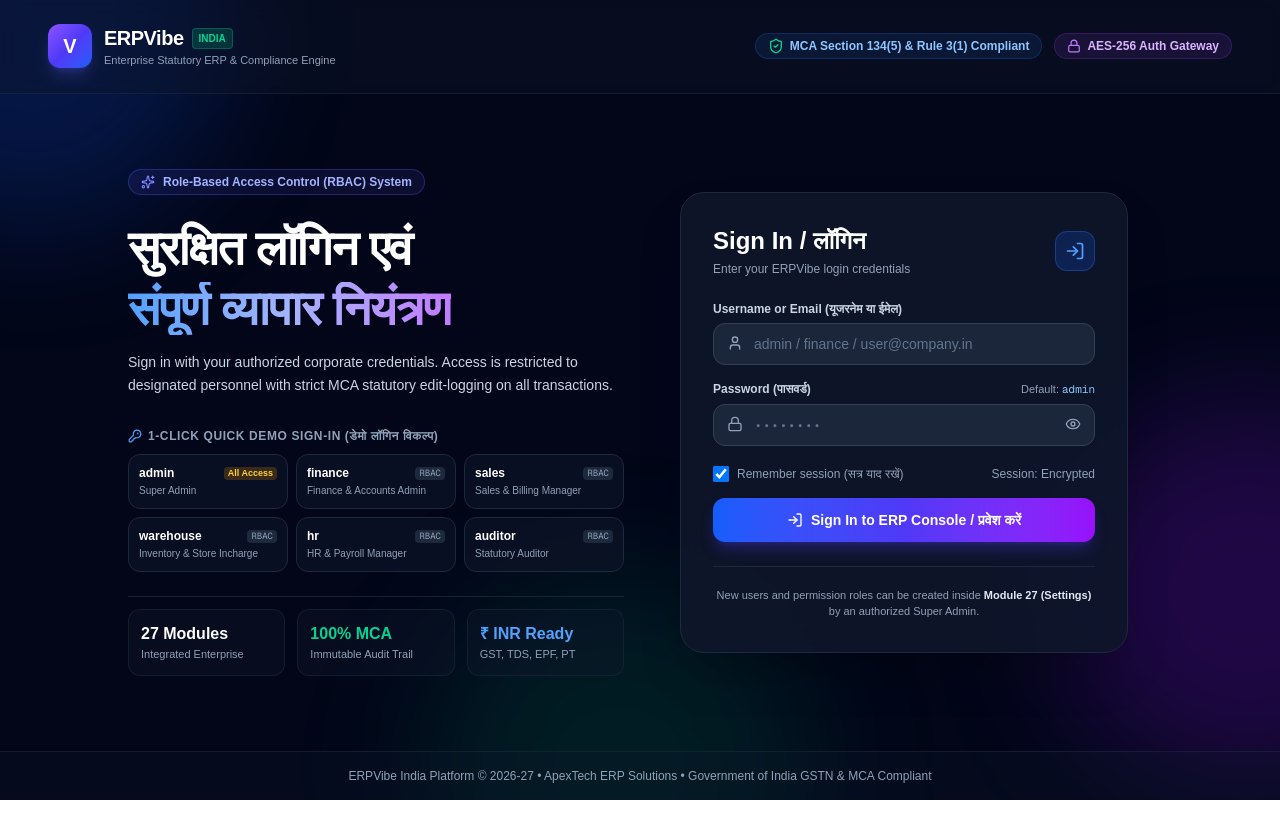
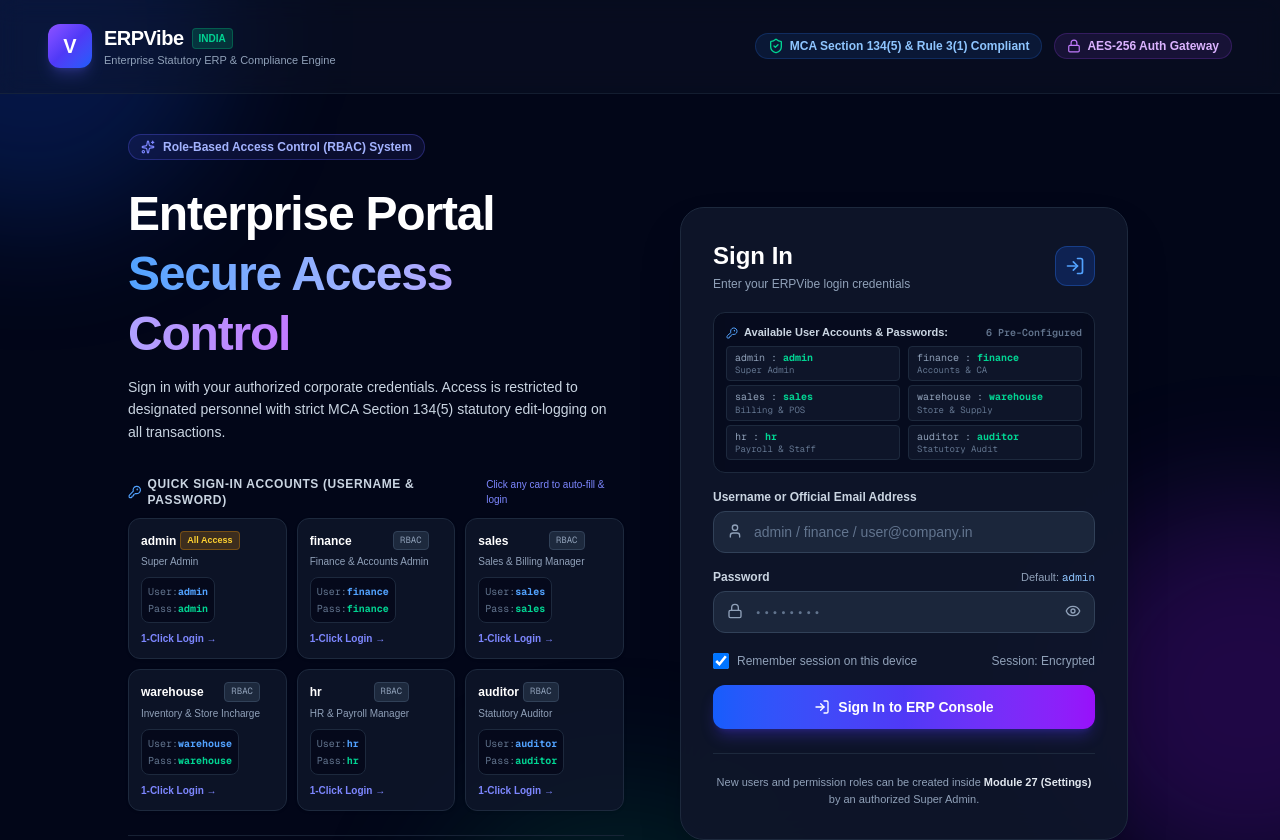
Before and after one commit to vipulbansal1224-wq/erpvibe, a Next.js app: page / in a window 1280 px wide. Shown: the top 840 px of the page. Before the commit the page ends 800 px from the top, so only its background shows below. Built offline with nearby package versions, Linux system fonts and the light colour scheme.

Commit message:
Convert login screen and user access management to 100% English with explicit username and password credentials showcase

```diff
--- a/src/components/auth/LoginView.tsx
+++ b/src/components/auth/LoginView.tsx
@@ -44,12 +44,12 @@ export function LoginView({ users, onLogin }: LoginViewProps) {
     );
 
     if (!matchedUser) {
-      setError("अमान्य यूजरनेम या पासवर्ड! कृपया सही विवरण दर्ज करें। (Invalid username or password)");
+      setError("Invalid username or password. Please verify your credentials and try again.");
       return;
     }
 
     if (matchedUser.status !== "Active") {
-      setError(`यह यूजर खाता वर्तमान में ${matchedUser.status} है। कृपया सिस्टम एडमिनिस्ट्रेटर से संपर्क करें।`);
+      setError(`This user account is currently ${matchedUser.status}. Please contact your system administrator.`);
       return;
     }
 
@@ -120,45 +120,65 @@ export function LoginView({ users, onLogin }: LoginViewProps) {
 
             <div>
               <h1 className="text-3xl sm:text-4xl lg:text-5xl font-black text-white tracking-tight leading-tight">
-                सुरक्षित लॉगिन एवं <br />
+                Enterprise Portal <br />
                 <span className="bg-gradient-to-r from-blue-400 via-indigo-300 to-purple-400 bg-clip-text text-transparent">
-                  संपूर्ण व्यापार नियंत्रण
+                  Secure Access Control
                 </span>
               </h1>
               <p className="mt-3 text-sm text-slate-300 leading-relaxed max-w-lg">
-                Sign in with your authorized corporate credentials. Access is restricted to designated personnel with strict MCA statutory edit-logging on all transactions.
+                Sign in with your authorized corporate credentials. Access is restricted to designated personnel with strict MCA Section 134(5) statutory edit-logging on all transactions.
               </p>
             </div>
 
             {/* Quick 1-Click Persona Logins */}
             <div className="space-y-2.5 pt-2">
-              <p className="text-xs font-bold text-slate-400 uppercase tracking-wider flex items-center gap-1.5">
+              <div className="flex items-center justify-between">
+                <p className="text-xs font-bold text-slate-300 uppercase tracking-wider flex items-center gap-1.5">
                   <KeyRound className="h-3.5 w-3.5 text-blue-400" />
-                1-Click Quick Demo Sign-In (डेमो लॉगिन विकल्प)
+                  Quick Sign-In Accounts (Username & Password)
                 </p>
-              <div className="grid grid-cols-2 sm:grid-cols-3 gap-2">
+                <span className="text-[10px] text-indigo-400 font-medium">Click any card to auto-fill & login</span>
+              </div>
+              <div className="grid grid-cols-2 sm:grid-cols-3 gap-2.5">
                 {users.map((u) => (
                   <button
                     key={u.id}
                     type="button"
                     onClick={() => handleQuickLogin(u)}
-                    className="text-left p-2.5 rounded-xl border border-slate-800 bg-slate-900/60 hover:bg-slate-800 hover:border-indigo-500/50 transition-all group"
+                    className="text-left p-3 rounded-xl border border-slate-800 bg-slate-900/80 hover:bg-slate-800 hover:border-indigo-500/60 transition-all group shadow-sm flex flex-col justify-between"
                   >
-                    <div className="flex items-center justify-between">
+                    <div>
+                      <div className="flex items-center justify-between gap-1 mb-1">
                         <span className="text-xs font-bold text-white group-hover:text-blue-300 truncate">
                           {u.username}
                         </span>
                         {u.allAccess ? (
-                        <span className="text-[9px] bg-amber-500/20 text-amber-300 px-1 py-0.2 rounded font-bold">
+                          <span className="text-[9px] bg-amber-500/20 text-amber-300 px-1.5 py-0.5 rounded font-bold border border-amber-500/30 shrink-0">
                             All Access
                           </span>
                         ) : (
-                        <span className="text-[9px] bg-slate-800 text-slate-400 px-1 py-0.2 rounded font-mono">
+                          <span className="text-[9px] bg-slate-800 text-slate-400 px-1.5 py-0.5 rounded font-mono border border-slate-700 shrink-0">
                             RBAC
                           </span>
                         )}
                       </div>
-                    <p className="text-[10px] text-slate-400 truncate mt-0.5">{u.role}</p>
+                      <p className="text-[10px] text-slate-400 truncate mb-2">{u.role}</p>
+                    </div>
+
+                    <div className="bg-slate-950/70 rounded-lg p-1.5 border border-slate-800 text-[10px] font-mono space-y-0.5">
+                      <div className="flex items-center justify-between text-slate-300">
+                        <span className="text-slate-500">User:</span>
+                        <span className="text-blue-400 font-bold">{u.username}</span>
+                      </div>
+                      <div className="flex items-center justify-between text-slate-300">
+                        <span className="text-slate-500">Pass:</span>
+                        <span className="text-emerald-400 font-bold">{u.password}</span>
+                      </div>
+                    </div>
+
+                    <p className="text-[10px] text-indigo-400 group-hover:text-indigo-300 mt-2 font-semibold text-center flex items-center justify-center gap-1">
+                      1-Click Login →
+                    </p>
                   </button>
                 ))}
               </div>
@@ -184,13 +204,56 @@ export function LoginView({ users, onLogin }: LoginViewProps) {
           {/* Right Login Form Card */}
           <div className="lg:col-span-6">
             <div className="w-full max-w-md mx-auto rounded-3xl border border-slate-800 bg-slate-900/90 p-8 shadow-2xl backdrop-blur-xl relative">
-              <div className="flex items-center justify-between mb-6">
+              <div className="flex items-center justify-between mb-5">
                 <div>
-                  <h2 className="text-xl sm:text-2xl font-bold text-white">Sign In / लॉगिन</h2>
+                  <h2 className="text-xl sm:text-2xl font-bold text-white">Sign In</h2>
                   <p className="text-xs text-slate-400 mt-1">Enter your ERPVibe login credentials</p>
                 </div>
                 <div className="flex h-10 w-10 items-center justify-center rounded-xl bg-blue-600/20 text-blue-400 border border-blue-500/30">
                   <LogIn className="h-5 w-5" />
+                </div>
+              </div>
+
+              {/* Login Credentials Reference Box */}
+              <div className="mb-4 rounded-xl border border-slate-800 bg-slate-950/60 p-3 text-xs">
+                <p className="font-semibold text-slate-300 text-[11px] mb-1.5 flex items-center justify-between">
+                  <span className="flex items-center gap-1.5">
+                    <KeyRound className="h-3 w-3 text-blue-400" />
+                    Available User Accounts & Passwords:
+                  </span>
+                  <span className="text-[10px] text-slate-500 font-mono">6 Pre-Configured</span>
+                </p>
+                <div className="grid grid-cols-2 gap-x-2 gap-y-1 text-[10px] font-mono">
+                  <div className="bg-slate-900/90 px-2 py-1 rounded border border-slate-800">
+                    <span className="text-slate-400">admin : </span>
+                    <span className="text-emerald-400 font-bold">admin</span>
+                    <span className="text-slate-500 block text-[9px]">Super Admin</span>
+                  </div>
+                  <div className="bg-slate-900/90 px-2 py-1 rounded border border-slate-800">
+                    <span className="text-slate-400">finance : </span>
+                    <span className="text-emerald-400 font-bold">finance</span>
+                    <span className="text-slate-500 block text-[9px]">Accounts & CA</span>
+                  </div>
+                  <div className="bg-slate-900/90 px-2 py-1 rounded border border-slate-800">
+                    <span className="text-slate-400">sales : </span>
+                    <span className="text-emerald-400 font-bold">sales</span>
+                    <span className="text-slate-500 block text-[9px]">Billing & POS</span>
+                  </div>
+                  <div className="bg-slate-900/90 px-2 py-1 rounded border border-slate-800">
+                    <span className="text-slate-400">warehouse : </span>
+                    <span className="text-emerald-400 font-bold">warehouse</span>
+                    <span className="text-slate-500 block text-[9px]">Store & Supply</span>
+                  </div>
+                  <div className="bg-slate-900/90 px-2 py-1 rounded border border-slate-800">
+                    <span className="text-slate-400">hr : </span>
+                    <span className="text-emerald-400 font-bold">hr</span>
+                    <span className="text-slate-500 block text-[9px]">Payroll & Staff</span>
+                  </div>
+                  <div className="bg-slate-900/90 px-2 py-1 rounded border border-slate-800">
+                    <span className="text-slate-400">auditor : </span>
+                    <span className="text-emerald-400 font-bold">auditor</span>
+                    <span className="text-slate-500 block text-[9px]">Statutory Audit</span>
+                  </div>
                 </div>
               </div>
 
@@ -204,7 +267,7 @@ export function LoginView({ users, onLogin }: LoginViewProps) {
               <form onSubmit={handleSubmit} className="space-y-4">
                 <div>
                   <label className="block text-xs font-semibold text-slate-300 mb-1.5">
-                    Username or Email (यूजरनेम या ईमेल)
+                    Username or Official Email Address
                   </label>
                   <div className="relative">
                     <User className="absolute left-3.5 top-3 h-4 w-4 text-slate-400" />
@@ -223,7 +286,7 @@ export function LoginView({ users, onLogin }: LoginViewProps) {
                 <div>
                   <div className="flex items-center justify-between mb-1.5">
                     <label className="text-xs font-semibold text-slate-300">
-                      Password (पासवर्ड)
+                      Password
                     </label>
                     <span className="text-[11px] text-slate-400">
                       Default: <code className="text-blue-300 font-mono">admin</code>
@@ -258,7 +321,7 @@ export function LoginView({ users, onLogin }: LoginViewProps) {
                       onChange={(e) => setRememberMe(e.target.checked)}
                       className="rounded border-slate-700 bg-slate-800 text-blue-600 focus:ring-blue-500 h-4 w-4"
                     />
-                    <span className="text-xs text-slate-400">Remember session (सत्र याद रखें)</span>
+                    <span className="text-xs text-slate-400">Remember session on this device</span>
                   </label>
                   <span className="text-xs text-slate-400 font-medium">Session: Encrypted</span>
                 </div>
@@ -268,7 +331,7 @@ export function LoginView({ users, onLogin }: LoginViewProps) {
                   className="w-full rounded-xl bg-gradient-to-r from-blue-600 via-indigo-600 to-purple-600 hover:from-blue-500 hover:to-purple-500 py-3 text-sm font-bold text-white shadow-lg shadow-indigo-600/30 transition-all flex items-center justify-center gap-2 mt-2"
                 >
                   <LogIn className="h-4 w-4" />
-                  Sign In to ERP Console / प्रवेश करें
+                  Sign In to ERP Console
                 </button>
               </form>
 
--- a/src/components/layout/Header.tsx
+++ b/src/components/layout/Header.tsx
@@ -193,7 +193,7 @@ export function Header({
           {onLogout && (
             <button
               onClick={onLogout}
-              title="Sign Out / लॉगआउट करें"
+              title="Sign Out of ERPVibe"
               className="flex items-center gap-1 rounded-lg border border-red-200 dark:border-red-900/60 bg-red-50 hover:bg-red-100 dark:bg-red-950/40 dark:hover:bg-red-900/60 p-1.5 sm:px-2.5 sm:py-1.5 text-xs font-semibold text-red-600 dark:text-red-400 transition-all shadow-sm"
             >
               <LogOut className="h-3.5 w-3.5" />
--- a/src/components/modules/settings/CompanySettingsView.tsx
+++ b/src/components/modules/settings/CompanySettingsView.tsx
@@ -191,7 +191,7 @@ export function CompanySettingsView({
     setModalError(null);
 
     if (!formFullName.trim() || !formUsername.trim() || !formPassword.trim()) {
-      setModalError("कृपया नाम, यूजरनेम और पासवर्ड भरें। (Full Name, Username & Password required)");
+      setModalError("Full Name, Username, and Password are required fields.");
       return;
     }
 
@@ -201,7 +201,7 @@ export function CompanySettingsView({
     if (!editingUserId) {
       const exists = userList.some((u) => u.username.toLowerCase() === cleanUsername);
       if (exists) {
-        setModalError("यह यूजरनेम पहले से मौजूद है! कृपया कोई अन्य यूजरनेम चुनें। (Username already taken)");
+        setModalError("This username is already taken. Please choose another username.");
         return;
       }
     }
@@ -238,7 +238,7 @@ export function CompanySettingsView({
 
   const handleToggleUserStatus = (userId: string) => {
     if (userId === "USR-001") {
-      alert("मुख्य सुपर एडमिन (root admin) को निष्क्रिय नहीं किया जा सकता। (Cannot deactivate primary super admin)");
+      alert("Cannot deactivate the primary root Super Admin.");
       return;
     }
     const updated = userList.map((u) =>
@@ -253,11 +253,11 @@ export function CompanySettingsView({
 
   const handleDeleteUserClick = (userId: string) => {
     if (userId === "USR-001") {
-      alert("मुख्य सुपर एडमिन (root admin) को हटाया नहीं जा सकता। (Cannot delete primary super admin)");
+      alert("Cannot delete the primary root Super Admin.");
       return;
     }
     const target = userList.find((u) => u.id === userId);
-    if (window.confirm(`क्या आप वाकई यूजर "${target?.fullName}" (${target?.username}) को हमेशा के लिए हटाना चाहते हैं?`)) {
+    if (window.confirm(`Are you sure you want to permanently delete user "${target?.fullName}" (@${target?.username})?`)) {
       const updated = userList.filter((u) => u.id !== userId);
       setUserList(updated);
       if (onDeleteUser) onDeleteUser(userId);
@@ -533,7 +533,7 @@ export function CompanySettingsView({
               className="inline-flex items-center gap-2 rounded-xl bg-gradient-to-r from-blue-600 to-indigo-600 hover:from-blue-500 hover:to-indigo-500 text-white px-4 py-2.5 text-xs font-bold shadow-md shadow-indigo-600/30 transition-all shrink-0"
             >
               <UserPlus className="h-4 w-4" />
-              Create New Login / नया यूजर जोड़ें
+              Create New Login
             </button>
           </div>
 
@@ -603,7 +603,7 @@ export function CompanySettingsView({
                 onChange={(e) => setUserRoleFilter(e.target.value)}
                 className="w-full sm:w-auto px-3 py-1.5 rounded-lg border border-slate-200 dark:border-slate-700 bg-slate-50 dark:bg-slate-800 text-xs text-slate-900 dark:text-white"
               >
-                <option value="all">All Roles (सभी पद)</option>
+                <option value="all">All Roles</option>
                 <option value="Super Admin">Super Admin</option>
                 <option value="Finance & Accounts Admin">Finance & Accounts Admin</option>
                 <option value="Sales & Billing Manager">Sales & Billing Manager</option>
@@ -1236,12 +1236,12 @@ export function CompanySettingsView({
                     onChange={(e) => setFormRole(e.target.value as UserRole)}
                     className="w-full px-3 py-2 rounded-xl border border-slate-200 dark:border-slate-700 bg-slate-50 dark:bg-slate-800 text-xs text-slate-900 dark:text-white font-medium"
                   >
-                    <option value="Super Admin">Super Admin (संपूर्ण अधिकार)</option>
+                    <option value="Super Admin">Super Admin (Full Access)</option>
                     <option value="Finance & Accounts Admin">Finance & Accounts Admin</option>
                     <option value="Sales & Billing Manager">Sales & Billing Manager</option>
                     <option value="Inventory & Store Incharge">Inventory & Store Incharge</option>
                     <option value="HR & Payroll Manager">HR & Payroll Manager</option>
-                    <option value="Statutory Auditor">Statutory Auditor (बाहरी सीए / ऑडिटर)</option>
+                    <option value="Statutory Auditor">Statutory Auditor (External CA / Auditor)</option>
                     <option value="Read-Only Operator">Read-Only Operator</option>
                   </select>
                 </div>
@@ -1268,8 +1268,8 @@ export function CompanySettingsView({
                     onChange={(e) => setFormStatus(e.target.value as any)}
                     className="w-full px-3 py-2 rounded-xl border border-slate-200 dark:border-slate-700 bg-slate-50 dark:bg-slate-800 text-xs text-slate-900 dark:text-white font-semibold"
                   >
-                    <option value="Active">Active (लॉगिन की अनुमति है)</option>
-                    <option value="Inactive">Inactive (लॉगिन रोका गया है)</option>
+                    <option value="Active">Active (Permitted to Login)</option>
+                    <option value="Inactive">Inactive (Access Suspended)</option>
                   </select>
                 </div>
               </div>
@@ -1280,7 +1280,7 @@ export function CompanySettingsView({
                   <div>
                     <p className="text-xs font-bold text-slate-900 dark:text-white flex items-center gap-1.5">
                       <ShieldCheck className="h-4 w-4 text-indigo-600 dark:text-indigo-400" />
-                      Grant All Access (पूर्ण अनियंत्रित अधिकार)
+                      Grant All Access (Unrestricted Admin Rights)
                     </p>
                     <p className="text-[11px] text-slate-500 dark:text-slate-400">
                       Super Admin privilege: bypasses permission filters, allows View, Create, Modify, and Delete on all 27 ERP modules.
@@ -1307,7 +1307,7 @@ export function CompanySettingsView({
                         Module-by-Module Permission Matrix
                       </p>
                       <p className="text-[11px] text-slate-500">
-                        Check specific permissions: View (देखना), Create (जोड़ना), Edit (बदलना), Delete (हटाना)
+                        Configure specific permissions: View, Create, Modify, and Delete
                       </p>
                     </div>
                     <div className="flex items-center gap-1.5 shrink-0">
@@ -1447,7 +1447,7 @@ export function CompanySettingsView({
                   type="submit"
                   className="px-5 py-2 rounded-xl text-xs font-bold bg-gradient-to-r from-blue-600 to-indigo-600 hover:from-blue-500 hover:to-indigo-500 text-white shadow-md shadow-indigo-600/30"
                 >
-                  {editingUserId ? "Update User & Permissions" : "Create Login / सुरक्षित सेव करें"}
+                  {editingUserId ? "Update User & Permissions" : "Save User Login"}
                 </button>
               </div>
             </form>
```
Lines whose indentation alone changed are shown as unchanged.
